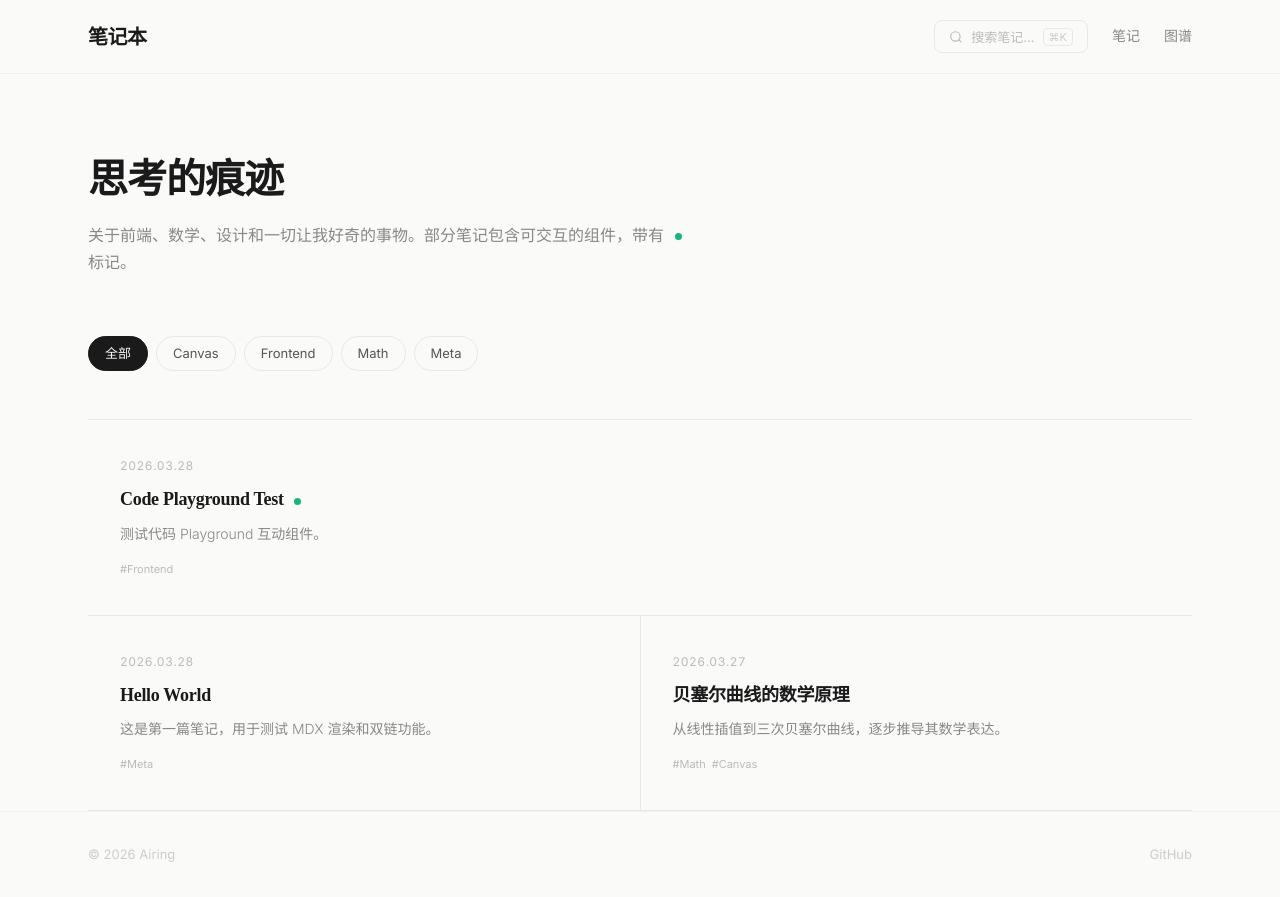
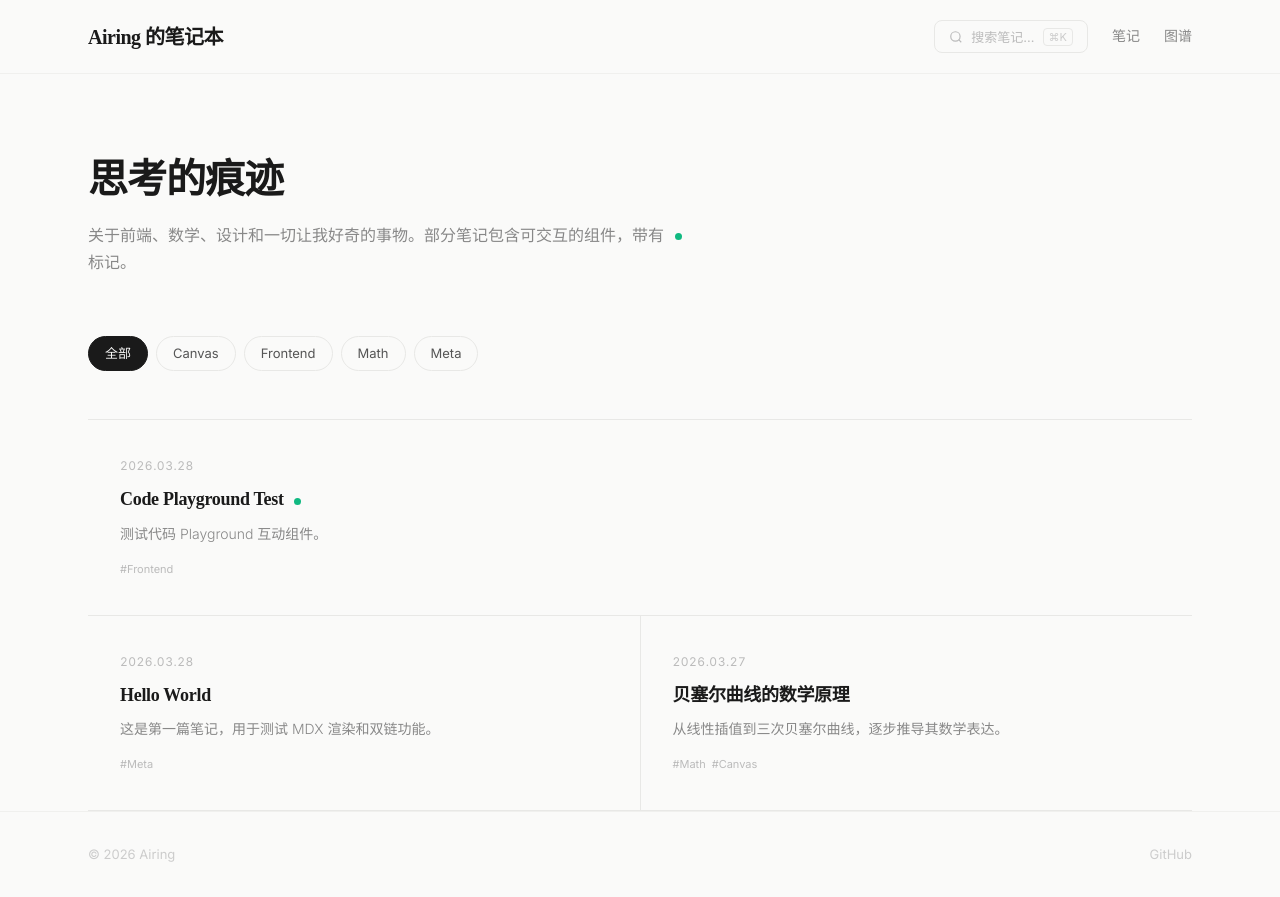
Before and after one commit to airingursb/notebook, an Astro site: page / in a window 1280 px wide. Built offline with nearby package versions, Linux system fonts and the light colour scheme; Astro itself is replaced by a stand-in of ours; some packages are replaced by stand-ins of ours.

Commit message:
fix: update nav logo to Airing 的笔记本

```diff
--- a/src/components/ui/Nav.astro
+++ b/src/components/ui/Nav.astro
@@ -3,7 +3,7 @@ const { pathname } = Astro.url;
 ---
 <nav class="nav">
   <div class="page nav-inner">
-    <a href="/notebook/" class="nav-logo">笔记本</a>
+    <a href="/notebook/" class="nav-logo">Airing 的笔记本</a>
     <div class="nav-right">
       <button class="search-trigger" id="search-trigger" aria-label="搜索">
         <svg width="14" height="14" viewBox="0 0 24 24" fill="none" stroke="currentColor" stroke-width="2">
```
